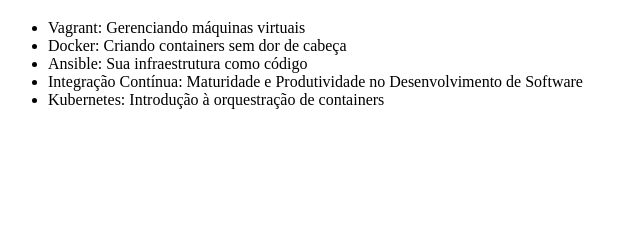
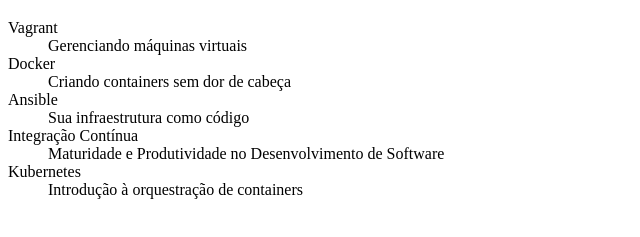
Before and after one commit to marcos-roberto/alura-git, a plain HTML site: page index.html in a window 1280 px wide. Shown: the part 61-298 px from the top of the page, without its empty margins (0-640 px from the left). Drawn offline with Linux system fonts and the light colour scheme.

Commit message:
Trocando UL por DL e Separando os títulos

```diff
--- a/index.html
+++ b/index.html
@@ -7,12 +7,21 @@
 <body>
     <h1>Cursos de DevoOps</h1>
 
-    <ul>
-        <li>Vagrant: Gerenciando máquinas virtuais</li>
-        <li>Docker: Criando containers sem dor de cabeça </li>
-        <li>Ansible: Sua infraestrutura como código</li>
-        <li>Integração Contínua: Maturidade e Produtividade no Desenvolvimento de Software</li>
-        <li>Kubernetes: Introdução à orquestração de containers</li>
-    </ul>
+    <dl>
+        <dt>Vagrant</dt>
+        <dd>Gerenciando máquinas virtuais</dd>
+
+        <dt>Docker</dt>
+        <dd>Criando containers sem dor de cabeça </dd>
+
+        <dt>Ansible</dt>
+        <dd>Sua infraestrutura como código</dd>
+
+        <dt>Integração Contínua</dt>
+        <dd>Maturidade e Produtividade no Desenvolvimento de Software</dd>
+
+        <dt>Kubernetes</dt>
+        <dd>Introdução à orquestração de containers</dd>
+    </dl>
 </body>
 </html>
```
